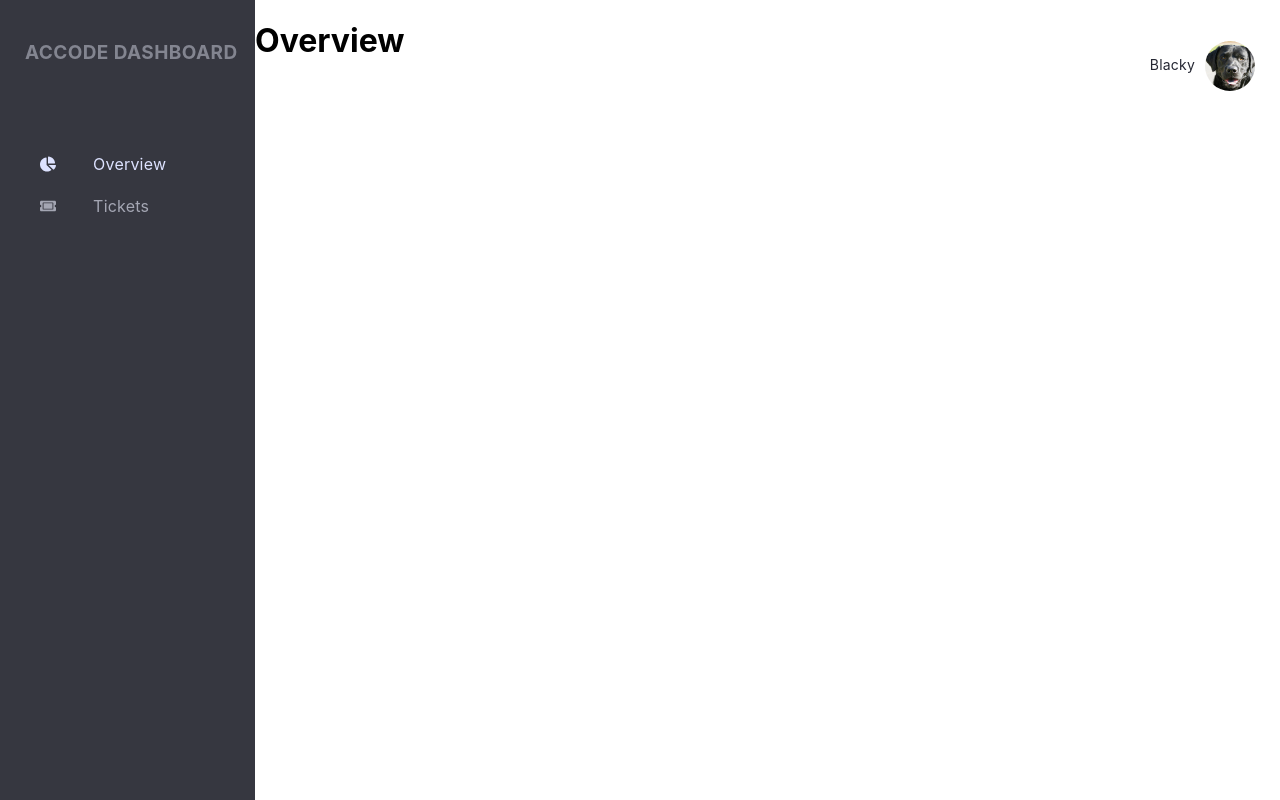
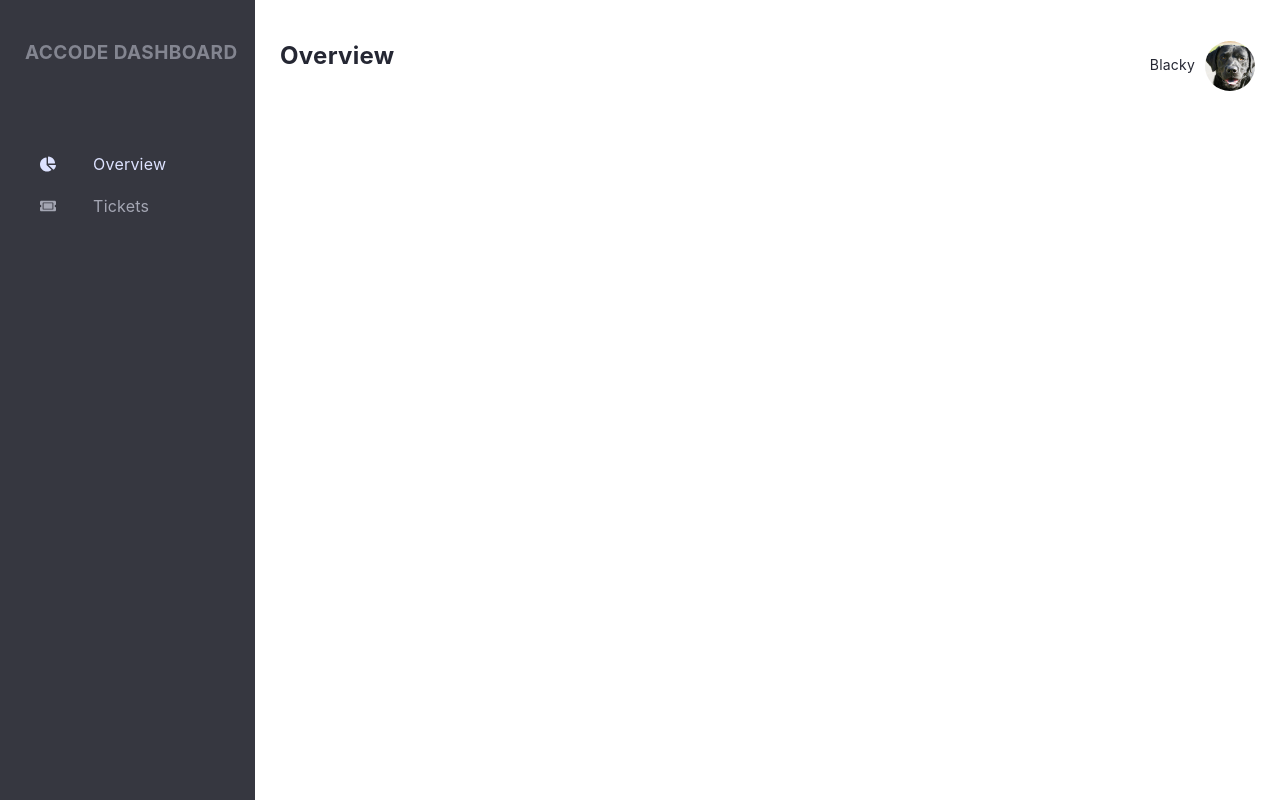
Before and after one commit to accodein/react-dashboard, a React (Create React App) app: page /overview in a window 1280 px wide. Shown: the top 800 px of the page. Built offline with nearby package versions, Linux system fonts and the light colour scheme.

Commit message:
modified overview and tickets styling

```diff
--- a/src/contents/styles/overview.module.scss
+++ b/src/contents/styles/overview.module.scss
@@ -6,4 +6,12 @@ margin-left: 255px;
 
 .OverviewHeader {
     position: absolute;
+    padding-left: 25px;
+    margin-top: 41px;
+    font-style: normal;
+    font-size: 24px;
+    font-weight: bold;
+    letter-spacing: 0.3px;
+    line-height: 30px;
+    color: #252733;
 }
--- a/src/contents/styles/tickets.module.scss
+++ b/src/contents/styles/tickets.module.scss
@@ -5,5 +5,13 @@
 }
 
 .TicketsHeader {
-        position: absolute;
+    position: absolute;
+    padding-left: 25px;
+    margin-top: 41px;
+    font-style: normal;
+    font-size: 24px;
+    font-weight: bold;
+    letter-spacing: 0.3px;
+    line-height: 30px;
+    color: #252733;
 }
```
